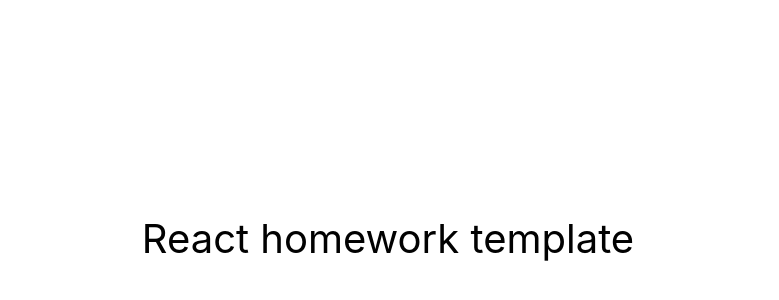
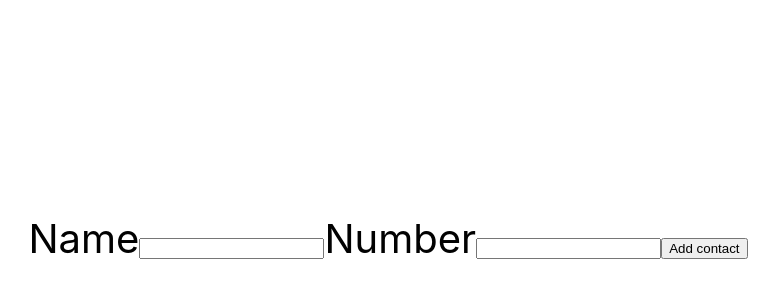
Before and after one commit to pro100ergeyko/goit-react-hw-02-phonebook, a React (Create React App) app: page / in a window 1280 px wide. Shown: the part 162-462 px from the top of the page, without its empty margins (252-1031 px from the left). Built offline with nearby package versions, Linux system fonts and the light colour scheme.

Commit message:
add base task

```diff
--- a/src/components/App.jsx
+++ b/src/components/App.jsx
@@ -1,16 +1,50 @@
-export const App = () => {
-  return (
-    <div
-      style={{
-        height: '100vh',
-        display: 'flex',
-        justifyContent: 'center',
-        alignItems: 'center',
-        fontSize: 40,
-        color: '#010101'
-      }}
-    >
-      React homework template
-    </div>
-  );
-};
+import React, { Component } from 'react';
+import { Formik, Field, Form } from 'formik';
+import { nanoid } from 'nanoid';
+import * as Yup from 'yup';
+
+import { Container } from './Container.styled';
+
+const PhoneBookSchema = Yup.object().shape({
+  Name: Yup.string()
+    .min(2, 'Too Short!')
+    .max(50, 'Too Long!')
+    .required(
+      'Name may contain only letters, apostrophe, dash and spaces. For example Adrian, Jacob Mercer, Charles de Batz de Castelmore d Artagnan'
+    ),
+  number: Yup.number()
+    .min(7, 'Too Short!')
+    .max(9, 'Too Long!')
+    .required(
+      'Phone number must be digits and can contain spaces, dashes, parentheses and can start with +'
+    ),
+});
+
+export class App extends Component {
+  render() {
+    return (
+      <Container>
+        <Formik
+          initialValues={{ contacts: [], filter: '', name: '', number: '' }}
+          validationSchema={PhoneBookSchema}
+          onSubmit={values => {
+            console.log(values);
+          }}
+        >
+          <Form>
+            <label>
+              Name
+              <Field name="name" type="text" />
+            </label>
+            <label>
+              Number
+              <Field name="number" type="number" />
+            </label>
+
+            <button type="submit">Add contact</button>
+          </Form>
+        </Formik>
+      </Container>
+    );
+  }
+}
--- /dev/null
+++ b/src/components/Container.styled.jsx
@@ -0,0 +1,10 @@
+import { styled } from 'styled-components';
+
+export const Container = styled.div`
+  height: 100vh;
+  display: flex;
+  justify-content: center;
+  align-items: center;
+  font-size: 40px;
+  color: #010101;
+`;
```
Also changed, not shown: package.json (+9 -3 lines), 1 other file (tests, documents, lock files or other folders).
